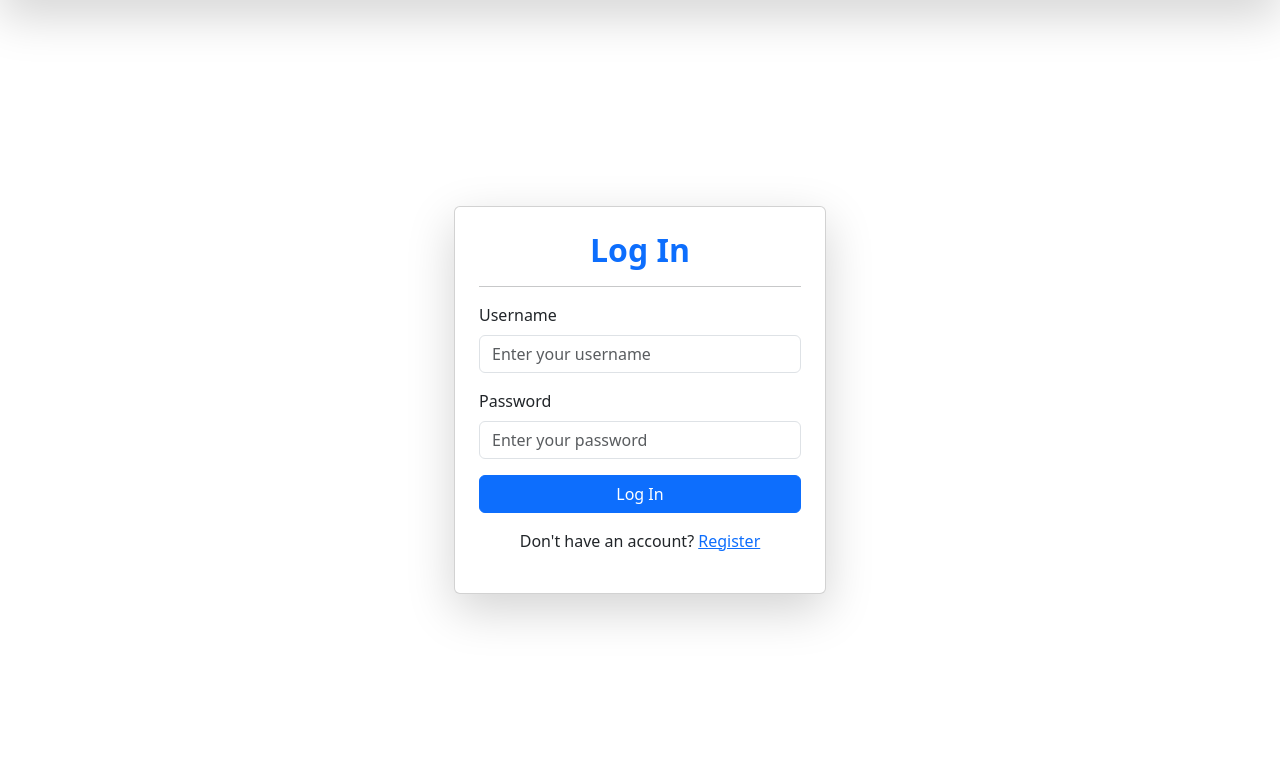
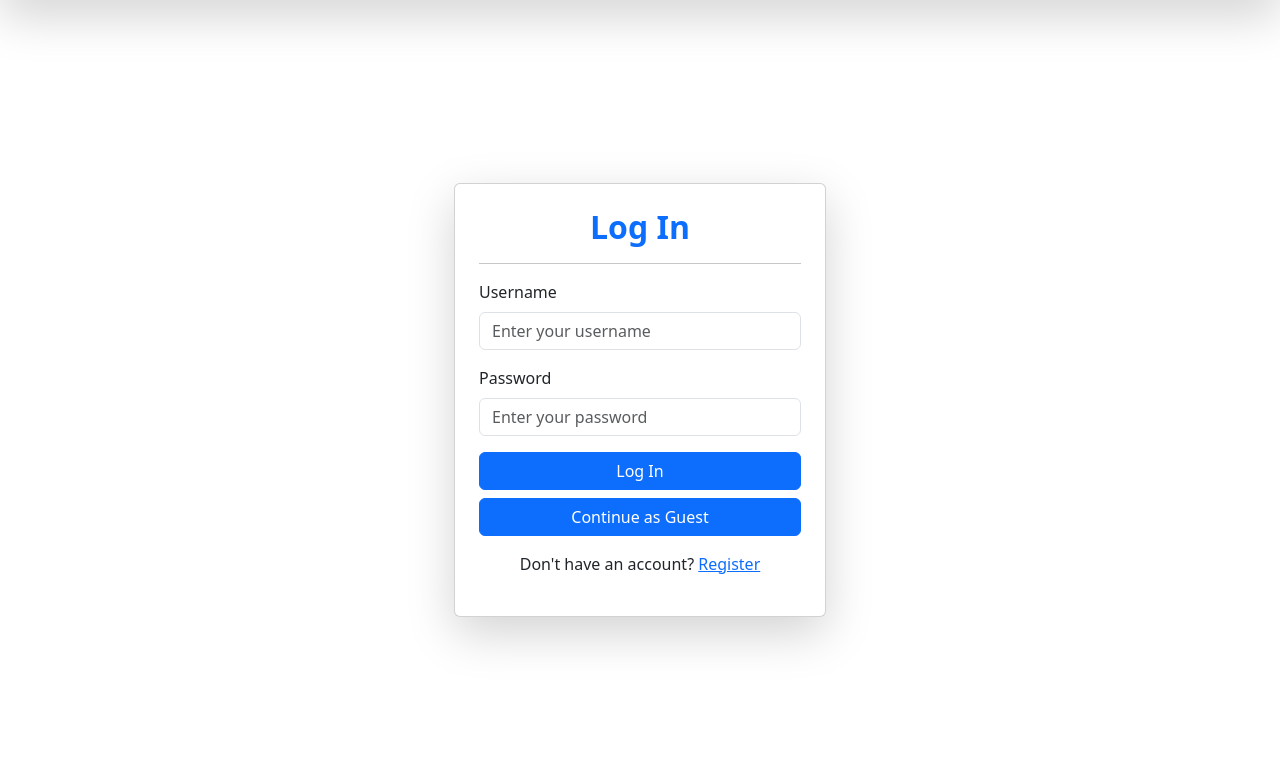
Before and after one commit to Binarybraniac01/Maharashtra_Forts_Vercel, a Django app: page /login-page/ in a window 1280 px wide. Shown: the part 56-832 px from the top of the page. Run offline with Django 5.2, Linux system fonts and the light colour scheme; parts of the project's set-up code (start-up, migrations or seed data) failed here and were passed over; some libraries are stand-ins or nearby versions.

Commit message:
Added guest accounr feature

```diff
--- a/core/urls.py
+++ b/core/urls.py
@@ -48,6 +48,7 @@ urlpatterns = [
 
     path('register-page/', register_page),
     path('login-page/', login_page),
+    path('guest-acc/', guest_acc),
     path('logout/', logout_view),
     path('admin/', admin.site.urls)
 ]
--- a/home/templates/layout.html
+++ b/home/templates/layout.html
@@ -101,6 +101,9 @@
                         <div class="d-grid">
                             <button type="submit" class="btn btn-primary btn-block">Log In</button>
                         </div>
+                        <div class="d-grid">
+                            <a class="btn btn-primary mt-2" href="/guest-acc/" role="button">Continue as Guest</a>
+                        </div>
                         <p class="text-center mt-3">Don't have an account?
                             <a href="/register-page/" class="text-primary text-decoration-underline">Register</a>
                         </p>
--- a/user/templates/login.html
+++ b/user/templates/login.html
@@ -48,6 +48,9 @@
                 <div class="d-grid">
                     <button type="submit" class="btn btn-primary btn-block">Log In</button>
                 </div>
+                <div class="d-grid">
+                    <a class="btn btn-primary mt-2" href="/guest-acc/" role="button">Continue as Guest</a>
+                </div>
                 <p class="text-center mt-3">Don't have an account?
                     <a href="/register-page/" class="text-primary text-decoration-underline">Register</a>
                 </p>
--- a/user/views.py
+++ b/user/views.py
@@ -5,6 +5,8 @@ from django.contrib.auth import authenticate, login, logout
 from django.contrib.auth.decorators import login_required
 
 from .models import *
+
+import uuid
 
 
 # @login_required(login_url="/login-page/")
@@ -33,8 +35,10 @@ def register_page(request):
 
         user.set_password(password)
         user.save()
-        messages.info(request, "User registration successfull. You can LOG IN now !")
-        return redirect('/login-page/')
+        # messages.info(request, "User registration successfull. You can LOG IN now !")
+        # return redirect('/login-page/')
+        login(request, user)
+        return redirect('/')
 
     return render(request, "register.html", context={"page": "Register"})
 
@@ -67,3 +71,16 @@ def login_page(request):
 def logout_view(request):
     logout(request)
     return redirect('/login-page/')
+
+
+def guest_acc(request):
+
+    username = uuid.uuid4()
+    password = str(uuid.uuid4())
+
+    user = User.objects.create(username=username)
+    user.set_password(password)
+    user.save()
+
+    login(request, user)
+    return redirect("/")
```
